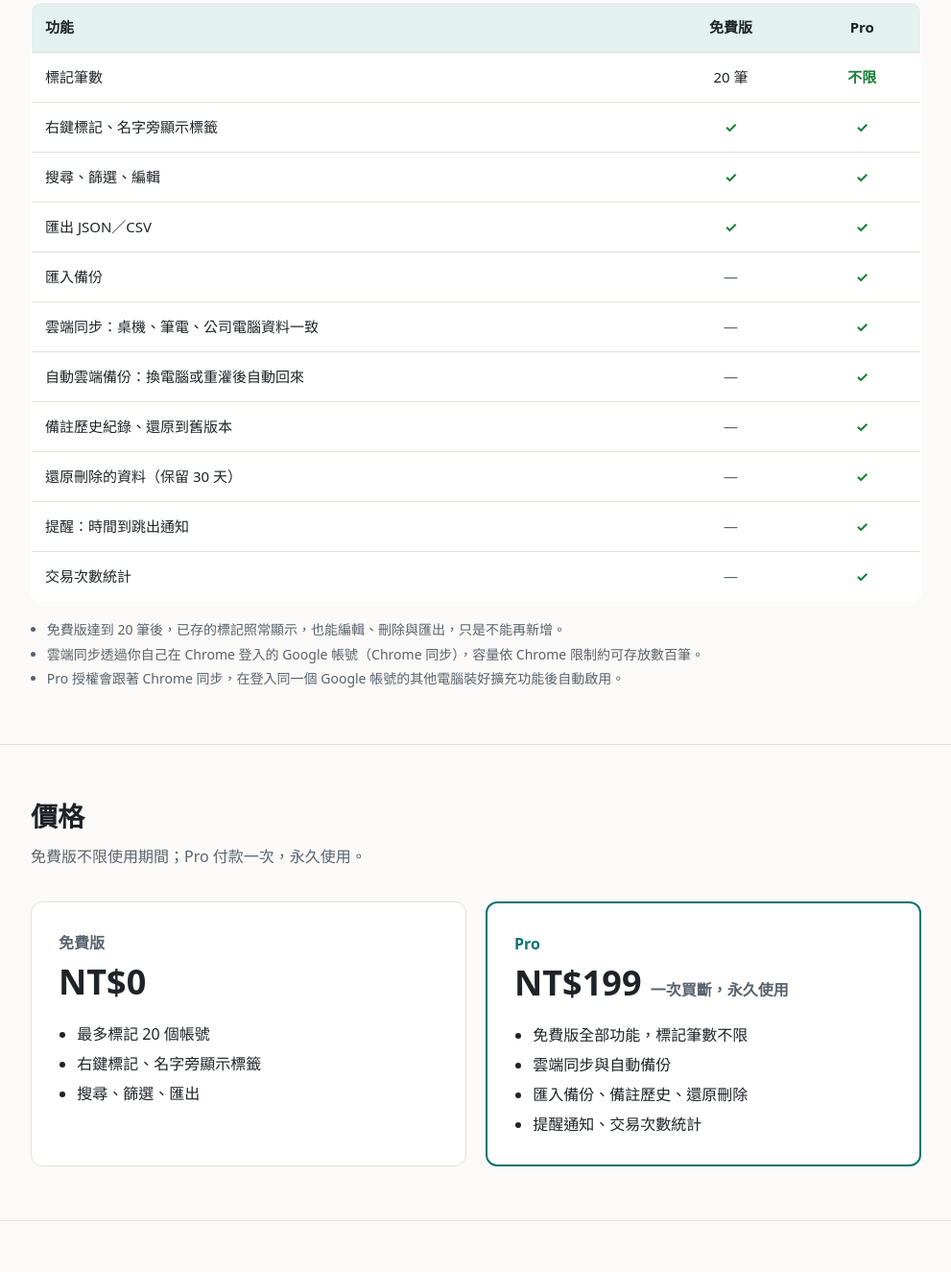
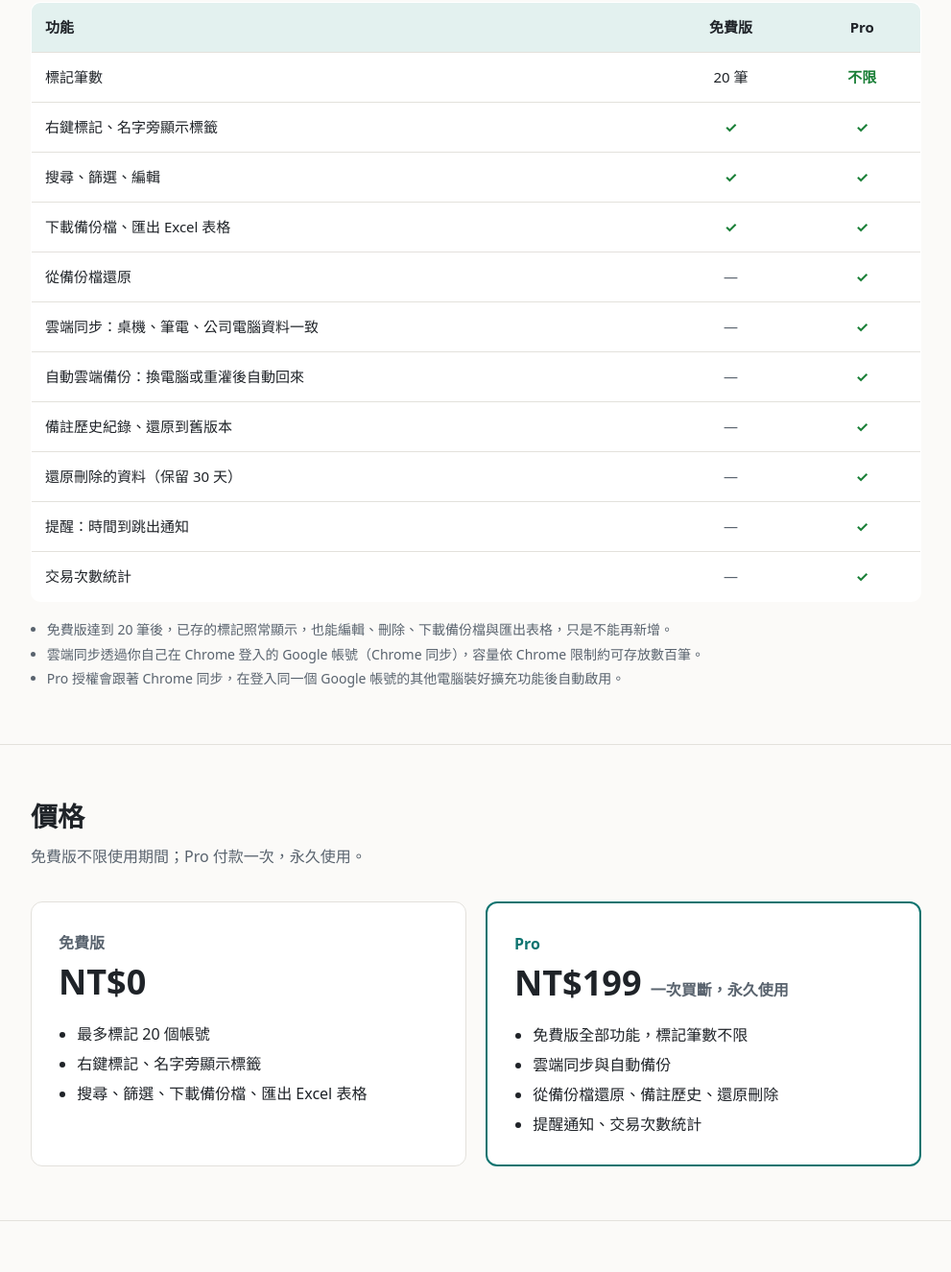
Before and after one commit to ZIZIDoris/group-trade-memo-site, a plain HTML site: page index.html in a window 1280 px wide. Shown: the part 2088-3413 px from the top of the page at 96% size, without its empty margins (144-1135 px from the left). Drawn offline with Linux system fonts and the light colour scheme.

Commit message:
網站與隱私權政策改用新按鈕名稱：下載備份檔、從備份檔還原、匯出 Excel 表格
Co-Authored-By: Claude Opus 5.5 <noreply@anthropic.com>

```diff
--- a/index.html
+++ b/index.html
@@ -220,7 +220,7 @@
         <div class="feature-text">
           <p class="step-no">STEP 3</p>
           <h3>隨時搜尋與管理</h3>
-          <p>點工具列圖示，可以依名字或備註搜尋、按標籤篩選、編輯與刪除，也能把資料匯出成 JSON 或 CSV 自己保存。</p>
+          <p>點工具列圖示，可以依名字或備註搜尋、按標籤篩選、編輯與刪除，也能下載備份檔自己保存（換電腦或重灌時用來還原），或匯出 Excel 表格查看資料。</p>
         </div>
         <img src="images/screenshot-3-popup.png" width="1280" height="800" loading="lazy" alt="工具列彈出視窗：搜尋、標籤篩選與標記清單">
       </div>
@@ -254,8 +254,8 @@
           <tr><td>標記筆數</td><td>20 筆</td><td class="yes">不限</td></tr>
           <tr><td>右鍵標記、名字旁顯示標籤</td><td class="yes">✓</td><td class="yes">✓</td></tr>
           <tr><td>搜尋、篩選、編輯</td><td class="yes">✓</td><td class="yes">✓</td></tr>
-          <tr><td>匯出 JSON／CSV</td><td class="yes">✓</td><td class="yes">✓</td></tr>
-          <tr><td>匯入備份</td><td class="no">—</td><td class="yes">✓</td></tr>
+          <tr><td>下載備份檔、匯出 Excel 表格</td><td class="yes">✓</td><td class="yes">✓</td></tr>
+          <tr><td>從備份檔還原</td><td class="no">—</td><td class="yes">✓</td></tr>
           <tr><td>雲端同步：桌機、筆電、公司電腦資料一致</td><td class="no">—</td><td class="yes">✓</td></tr>
           <tr><td>自動雲端備份：換電腦或重灌後自動回來</td><td class="no">—</td><td class="yes">✓</td></tr>
           <tr><td>備註歷史紀錄、還原到舊版本</td><td class="no">—</td><td class="yes">✓</td></tr>
@@ -265,7 +265,7 @@
         </tbody>
       </table>
       <ul class="notes">
-        <li>免費版達到 20 筆後，已存的標記照常顯示，也能編輯、刪除與匯出，只是不能再新增。</li>
+        <li>免費版達到 20 筆後，已存的標記照常顯示，也能編輯、刪除、下載備份檔與匯出表格，只是不能再新增。</li>
         <li>雲端同步透過你自己在 Chrome 登入的 Google 帳號（Chrome 同步），容量依 Chrome 限制約可存放數百筆。</li>
         <li>Pro 授權會跟著 Chrome 同步，在登入同一個 Google 帳號的其他電腦裝好擴充功能後自動啟用。</li>
       </ul>
@@ -283,7 +283,7 @@
           <ul>
             <li>最多標記 20 個帳號</li>
             <li>右鍵標記、名字旁顯示標籤</li>
-            <li>搜尋、篩選、匯出</li>
+            <li>搜尋、篩選、下載備份檔、匯出 Excel 表格</li>
           </ul>
         </div>
         <div class="plan pro">
@@ -292,7 +292,7 @@
           <ul>
             <li>免費版全部功能，標記筆數不限</li>
             <li>雲端同步與自動備份</li>
-            <li>匯入備份、備註歷史、還原刪除</li>
+            <li>從備份檔還原、備註歷史、還原刪除</li>
             <li>提醒通知、交易次數統計</li>
           </ul>
         </div>
```
Also changed, not shown: privacy.html (+2 -2 lines).
